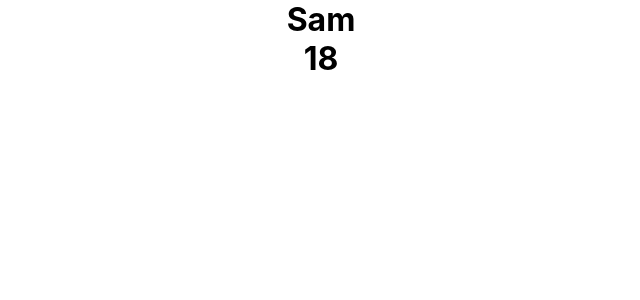
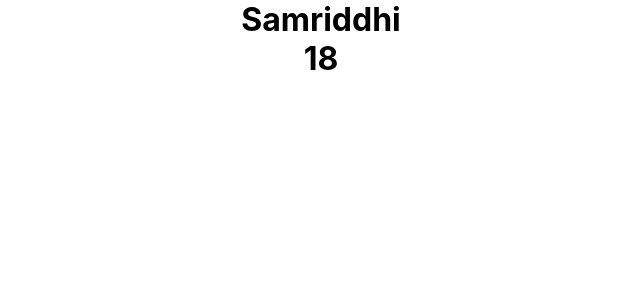
Before and after one commit to Samriddhi2908/react-learning, a React (Create React App) app: page / in a window 1280 px wide. Shown: the top 300 px of the page, without its empty margins (319-959 px from the left). Built offline with nearby package versions, Linux system fonts and the light colour scheme.

Commit message:
Sam to Samriddhi name change in app.js header

```diff
--- a/src/App.js
+++ b/src/App.js
@@ -7,7 +7,7 @@ return(
   <div className="App">
 
   <Header
-  name ="Sam"
+  name ="Samriddhi"
   age={18}
   />
 
```
